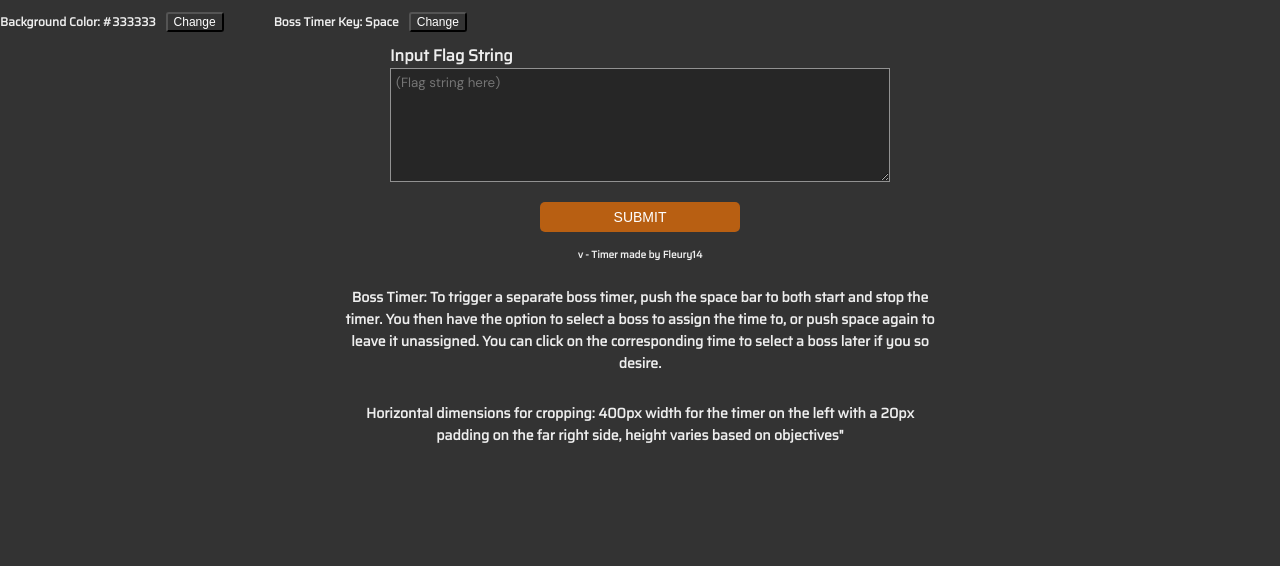
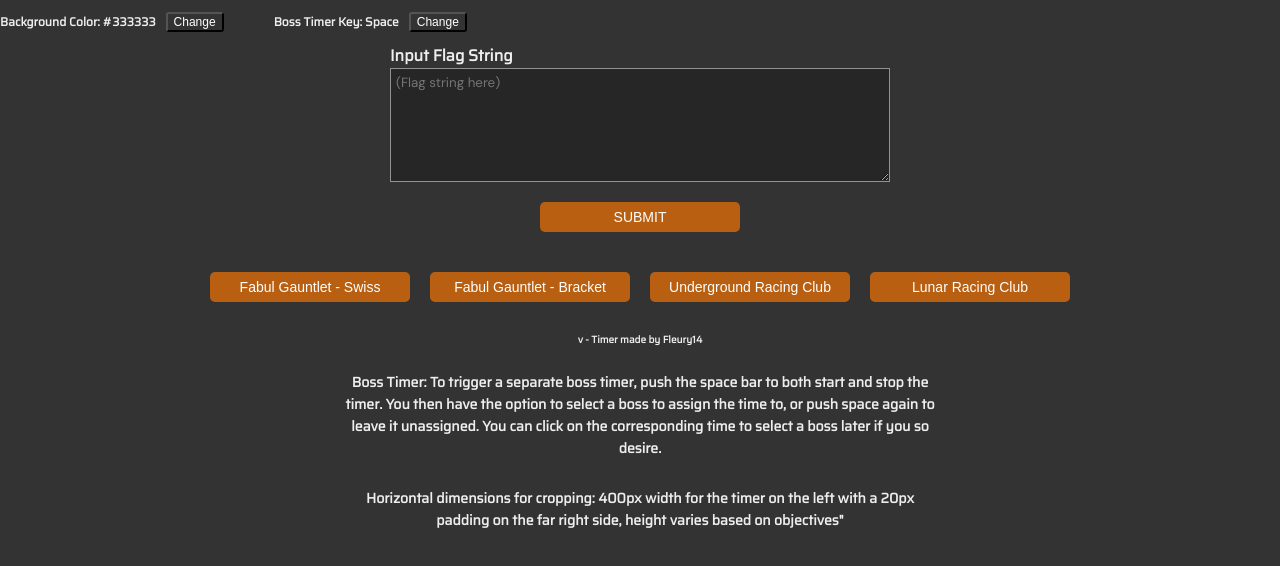
Before and after one commit to Fleury14/v4-timer, a React (Create React App) app: page / in a window 1280 px wide. Shown: the top 566 px of the page. Built offline with nearby package versions, Linux system fonts and the light colour scheme; no server answers.

Commit message:
feat(flag input): preset buttons

```diff
--- a/src/components/flag-info/flag-info.js
+++ b/src/components/flag-info/flag-info.js
@@ -120,6 +120,8 @@ const renderGlitches = (flags) => {
 
     if (glitchString.indexOf('life') < 0) {
         glitchText.push(<span key="no-life" className="flag-badge"> No Life</span>);
+    } else {
+        glitchText.push(<span key="life" className="flag-badge"> Life</span>);
     }
     if (glitchString.indexOf('warp') >= 0) {
         glitchText.push(<span key="warp" className="flag-badge"> Warp</span>);
--- a/src/components/flag-info/flag-info.scss
+++ b/src/components/flag-info/flag-info.scss
@@ -22,3 +22,22 @@
     margin-right: 10px;
 
 }
+
+.flag-presets {
+    margin: 15px;
+    display: flex;
+    justify-content: center;
+
+    button {
+            background-color: rgba(255, 119, 0, 0.65);
+        color: #fff;
+        height: 30px;
+        width: 200px;
+        margin: 20px auto 5px;
+        font-size: 14px;
+        border-radius: 5px;
+        border: none;
+        margin-right: 10px;
+        margin-left: 10px;
+    }
+}
--- a/src/components/flag-input/flag-input-form.js
+++ b/src/components/flag-input/flag-input-form.js
@@ -22,11 +22,19 @@ class FlagInputForm extends Component {
     render() {
         const { flags } = this.state;
         return (
-            <form className="flag-input-form" onSubmit={(e) => this.onSubmit(e, flags)}>
-                <label>Input Flag String</label>
-                <textarea rows="6" placeholder="(Flag string here)" value={flags} onChange={(e) => this.onChange(e.target.value)}></textarea>
-                <button>SUBMIT</button>
-            </form>
+            <React.Fragment>
+                <form className="flag-input-form" onSubmit={(e) => this.onSubmit(e, flags)}>
+                    <label>Input Flag String</label>
+                    <textarea rows="6" placeholder="(Flag string here)" value={flags} onChange={(e) => this.onChange(e.target.value)}></textarea>
+                    <button>SUBMIT</button>
+                </form>
+                <div className="flag-presets">
+                    <button onClick={() => this.setState({ flags: 'Orandom:5/win:crystal Kmain/summon/moon Pkey Cstandard/j:abilities Tstandard Sstandard Bstandard/alt:gauntlet Nchars/key Etoggle Glife -kit:basic -noadamants' })}>Fabul Gauntlet - Swiss</button>
+                    <button onClick={() => this.setState({ flags: 'Orandom:5/win:crystal Kmain/summon/moon Pkey Cstandard/distinct:7/j:abilities/nodupes/bye Tpro Spro/quarter Bstandard/alt:gauntlet Nchars/key Etoggle Glife -kit:basic -noadamants' })}>Fabul Gauntlet - Bracket</button>
+                    <button onClick={() => this.setState({ flags: 'Omode:classicforge/1:quest_giant/random:2/win:crystal Kmain/summon/moon Pkey Cstandard/distinct:7/j:abilities/nodupes Tpro Spro Bstandard Nchars/key Etoggle Glife -kit:basic -noadamants' })}>Underground Racing Club</button>
+                    <button onClick={() => this.setState({ flags: 'O1:quest_masamunealtar/2:quest_ribbonaltar/random:2/win:crystal Kmain/summon/moon/unsafe Pkey Cstandard/distinct:7/j:abilities/nodupes Tpro Spro Bstandard Nchars/key Etoggle Glife -noadamants' })}>Lunar Racing Club</button>
+                </div>
+            </React.Fragment>
         )
     }
 }
--- a/src/components/flag-input/flag-input.scss
+++ b/src/components/flag-input/flag-input.scss
@@ -6,7 +6,8 @@ form.flag-input-form {
 
 .flag-input-container {
     display: flex;
-    justify-content: center;
+    align-items: center;
+    flex-direction: column;
 }
 
 form.flag-input-form textarea {
```
